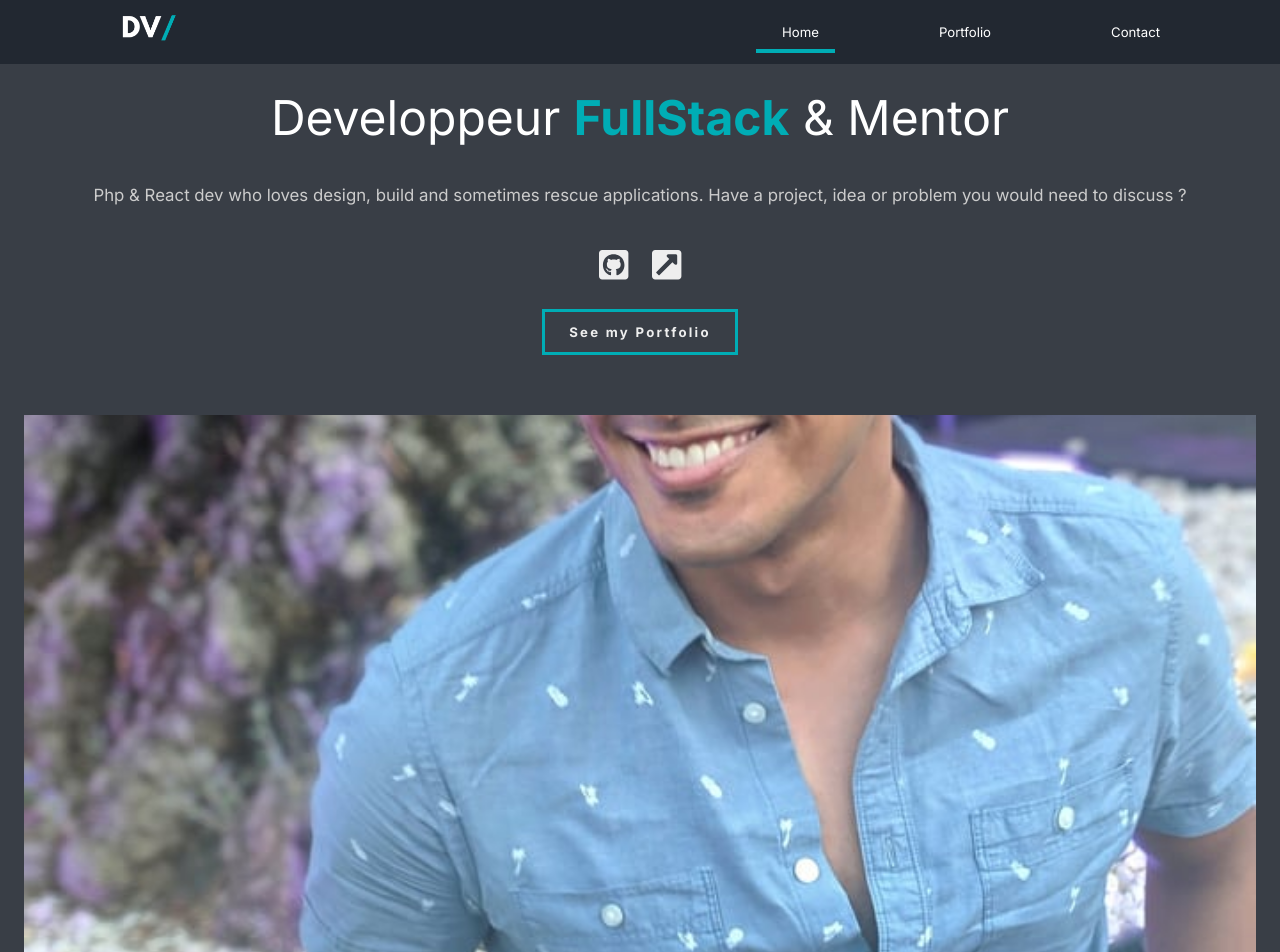
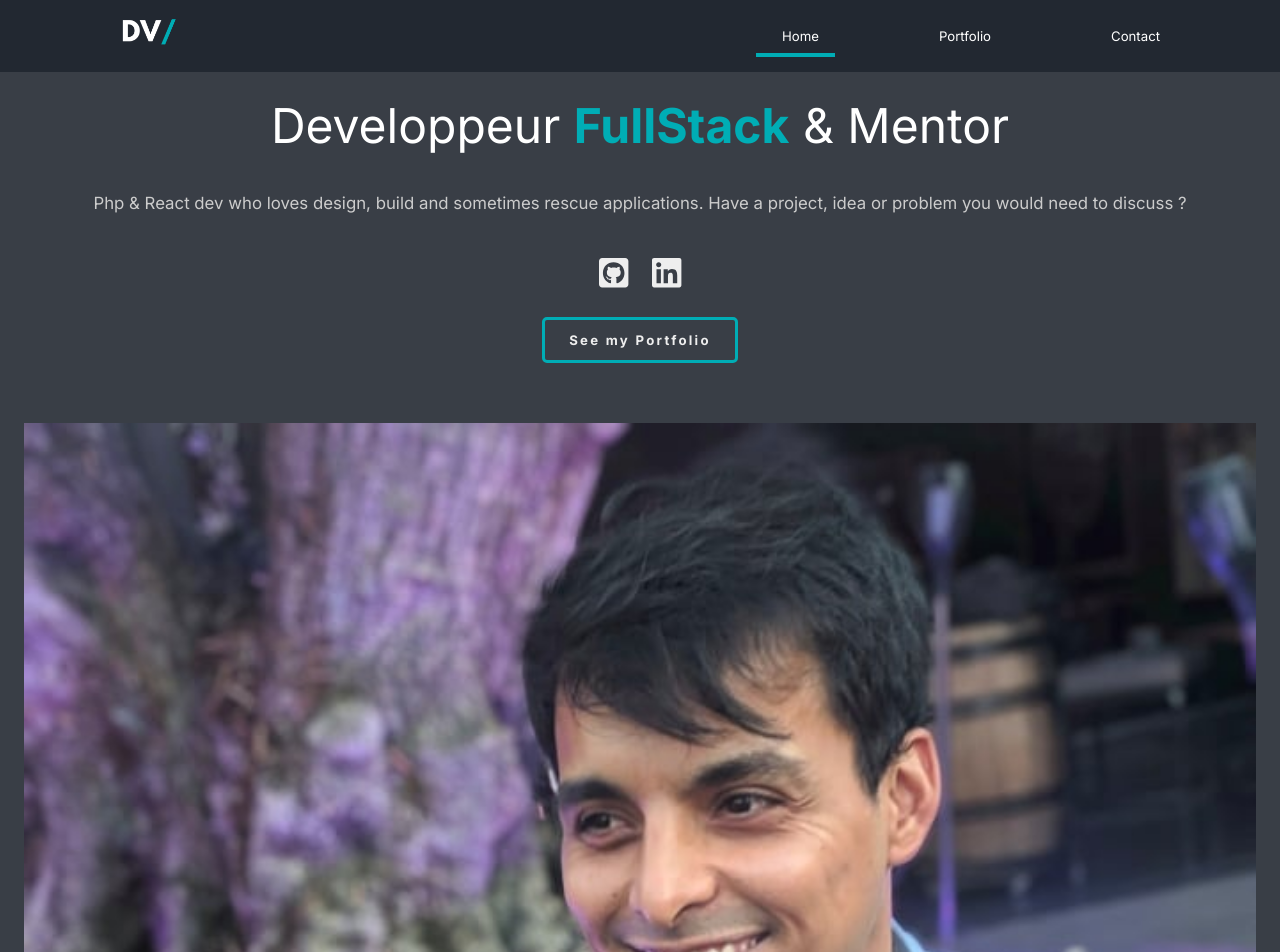
Before and after one commit to peuks/peuks.github.io, a React (Create React App) app: page / in a window 1280 px wide. Shown: the top 952 px of the page. Built offline with nearby package versions, Linux system fonts and the light colour scheme.

Commit message:
FIX: NavBar height and image centering on top in About Section

```diff
--- a/src/components/AboutSection.js
+++ b/src/components/AboutSection.js
@@ -1,6 +1,6 @@
 import React from "react";
 // import home1 from "../img/david.jpg";
-import { About, Description, Image, Hide } from "../styles";
+import { About, Description, Image as ImageToStyle, Hide } from "../styles";
 //Framer Motion
 import { motion } from "framer-motion";
 import { titleAnim, fade, photoAnim } from "../animation";
@@ -9,8 +9,8 @@ import Button from "./ui/Button";
 import { Link } from "react-router-dom";
 import david from "../img/david1.jpg";
 import Github from "./ui/icons/Github";
-import CheckLink from "./ui/icons/CheckLink";
 import styled from "styled-components";
+import Linkedin from "./ui/icons/Linkedin";
 
 const AboutSection = () => {
   return (
@@ -33,7 +33,7 @@ const AboutSection = () => {
             <Github />
           </a>
           <a href="https://www.linkedin.com/in/davidvanmak/">
-            <CheckLink />
+            <Linkedin />
           </a>
         </Follow>
         <Link to="/work">
@@ -68,4 +68,9 @@ const Follow = styled(motion.div)`
   }
 `;
 
+const Image = styled(ImageToStyle)`
+  img {
+    object-position: right top;
+  }
+`;
 export default AboutSection;
--- a/src/components/GlobalStyle.js
+++ b/src/components/GlobalStyle.js
@@ -7,7 +7,16 @@ const GlobalStyle = createGlobalStyle`
     box-sizing: border-box
 }
 html{
+        &::-webkit-scrollbar{
+            width: 0.5rem;
 
+        }
+        &::-webkit-scrollbar-thumb{
+            background-color: darkgrey;
+        }
+        &::-webkit-scrollbar-track {
+            background: white;
+        }
     @media (max-width: 1700px){
         font-size: 75%;
     }
--- a/src/components/Nav.js
+++ b/src/components/Nav.js
@@ -48,7 +48,7 @@ const Nav = () => {
 };
 
 const StyledNav = styled.nav`
-  height: 8vh;
+  height: max(8vh, 6rem);
   display: flex;
   margin: auto;
   justify-content: space-between;
--- a/src/components/ServicesSection.js
+++ b/src/components/ServicesSection.js
@@ -32,7 +32,7 @@ const ServicesSection = () => {
             <p>
               Pair Programming
               <br /> Consulting Expertise
-              <br /> Colaboration
+              <br /> Collboration
             </p>
           </Card>
           <Card>
@@ -42,7 +42,7 @@ const ServicesSection = () => {
             </div>
             <p>
               Clean Code
-              <br /> Quality Control Proces
+              <br /> Quality Control Process
               <br /> Quality Report
             </p>
           </Card>
@@ -55,7 +55,7 @@ const ServicesSection = () => {
             <p>
               Versability
               <br /> Lengthy Experience
-              <br /> Scallability
+              <br /> Scalability
             </p>
           </Card>
         </Cards>
--- a/src/components/ui/Button.js
+++ b/src/components/ui/Button.js
@@ -10,6 +10,7 @@ const Button = ({ label }) => {
 
 const ButtonStyle = styled(motion.button)`
   &.button {
+    border-radius: 5px;
     font-weight: bold;
     font-size: 1.1rem;
     letter-spacing: 2.28px;
--- a/src/movieState.js
+++ b/src/movieState.js
@@ -103,7 +103,7 @@ export const MovieState = () => {
         },
         {
           type: "prod",
-          link: "https://apollo-immo.fr/",
+          link: "https://afternoon-fortress-64385.herokuapp.com/",
         },
       ],
       secondaryImg: ignite,
```
